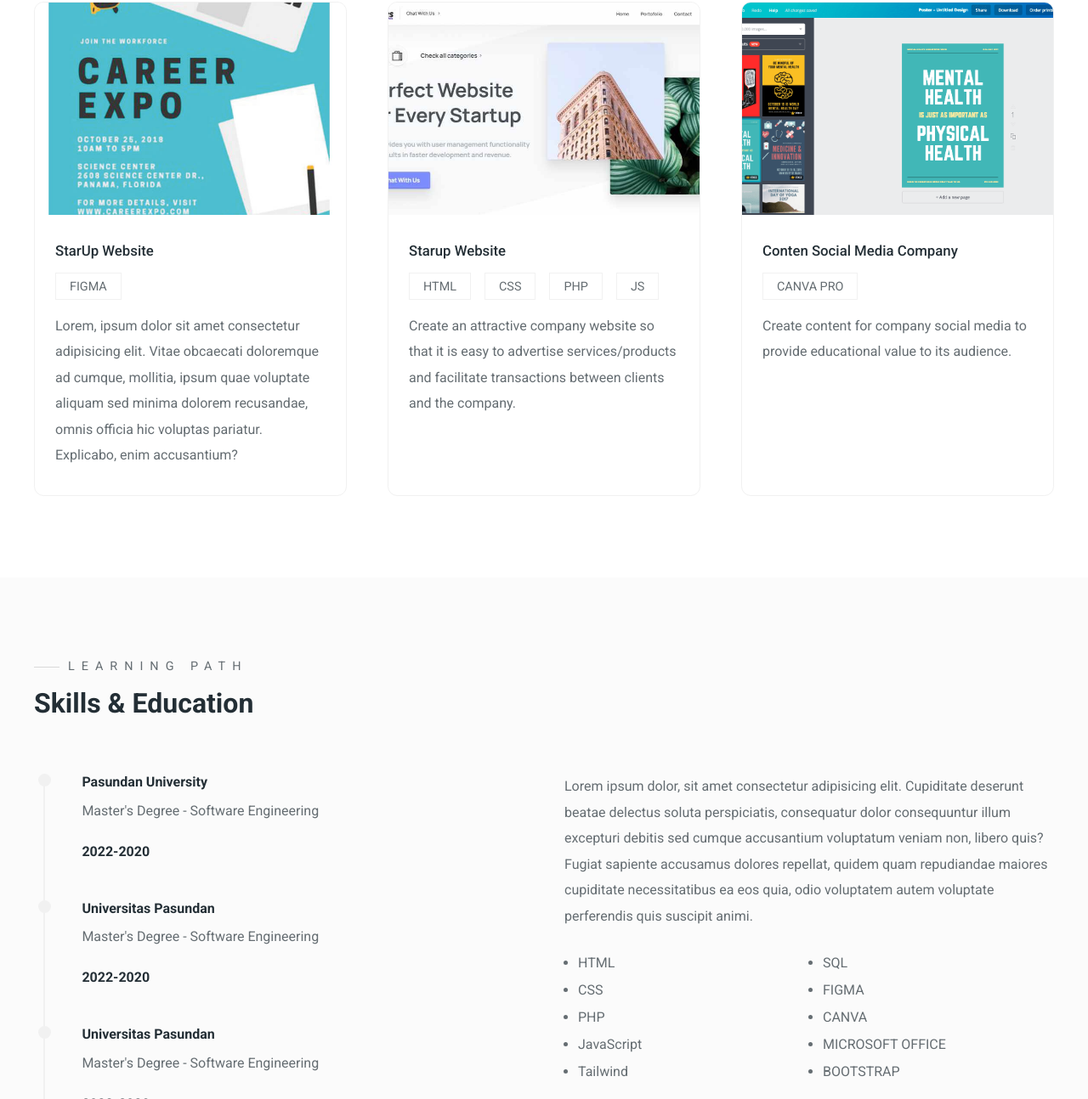
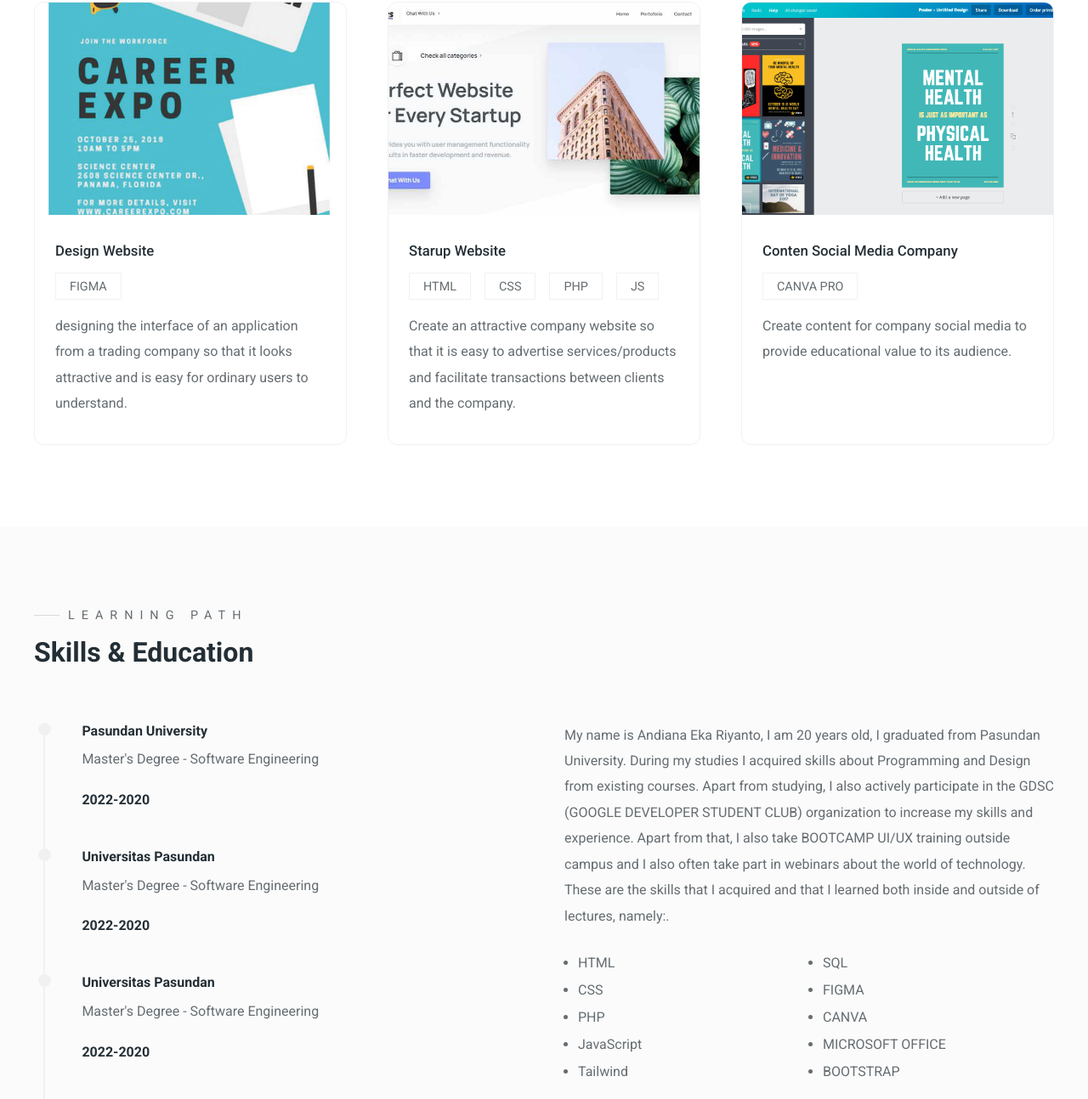
Before and after one commit to Naufaliaaa/andienPortfolio, a plain HTML site: page index.html in a window 1280 px wide. Shown: the part 1856-3150 px from the top of the page at 85% size. Drawn offline with Linux system fonts and the light colour scheme.

Commit message:
Portfolio

```diff
--- a/index.html
+++ b/index.html
@@ -113,16 +113,14 @@
 
                     <div class="portfolio-info">
                         <div class="portfolio-title">
-                            <h4>StarUp Website</h4>
+                            <h4>Design Website</h4>
                         </div>
 
                         <div class="portfolio-tags">
                             <div>FIGMA</div>
                         </div>
 
-                        <p>Lorem, ipsum dolor sit amet consectetur adipisicing elit. Vitae obcaecati doloremque ad cumque,
-                            mollitia, ipsum quae voluptate aliquam sed minima dolorem recusandae, omnis officia hic
-                            voluptas pariatur. Explicabo, enim accusantium?</p>
+                        <p>designing the interface of an application from a trading company so that it looks attractive and is easy for ordinary users to understand.</p>
                     </div>
                 </div>
 
@@ -218,11 +216,7 @@
                     </div>
                 </div>
                 <div class="skills-right">
-                    <p>Lorem ipsum dolor, sit amet consectetur adipisicing elit. Cupiditate deserunt beatae delectus soluta
-                        perspiciatis, consequatur dolor consequuntur illum excepturi debitis sed cumque accusantium
-                        voluptatum veniam non, libero quis? Fugiat sapiente accusamus dolores repellat, quidem quam
-                        repudiandae maiores cupiditate necessitatibus ea eos quia, odio voluptatem autem voluptate
-                        perferendis quis suscipit animi.</p>
+                    <p>My name is Andiana Eka Riyanto, I am 20 years old, I graduated from Pasundan University. During my studies I acquired skills about Programming and Design from existing courses. Apart from studying, I also actively participate in the GDSC (GOOGLE DEVELOPER STUDENT CLUB) organization to increase my skills and experience. Apart from that, I also take BOOTCAMP UI/UX training outside campus and I also often take part in webinars about the world of technology. These are the skills that I acquired and that I learned both inside and outside of lectures, namely:.</p>
 
                     <div class="skills-list">
                         <ul>
--- a/styles/style.css
+++ b/styles/style.css
@@ -177,7 +177,7 @@ nav ul li a {
 }
 
 .hero-reight img {
-    width: 90%;
+    width: 80%;
 }
 
 .hero-reight {
```
Also changed, not shown: 2 other files.
